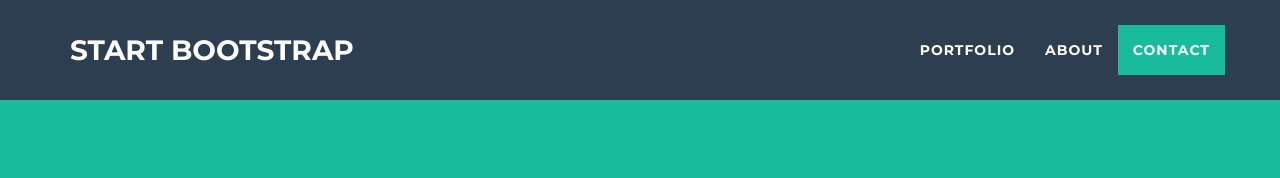
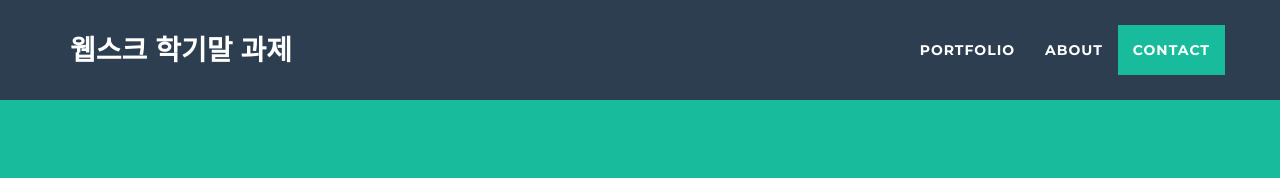
Before and after one commit to 1ostar/1ostar.github.io, a website: page index.html in a window 1280 px wide. Shown: the top 178 px of the page. Drawn offline with nearby package versions, Linux system fonts and the light colour scheme.

Commit message:
Update index.html

```diff
--- a/index.html
+++ b/index.html
@@ -42,7 +42,7 @@
                 <button type="button" class="navbar-toggle" data-toggle="collapse" data-target="#bs-example-navbar-collapse-1">
                     <span class="sr-only">Toggle navigation</span> Menu <i class="fa fa-bars"></i>
                 </button>
-                <a class="navbar-brand" href="#page-top">Start Bootstrap</a>
+                <a class="navbar-brand" href="#page-top">웹스크 학기말 과제</a>
             </div>
 
             <!-- Collect the nav links, forms, and other content for toggling -->
```
